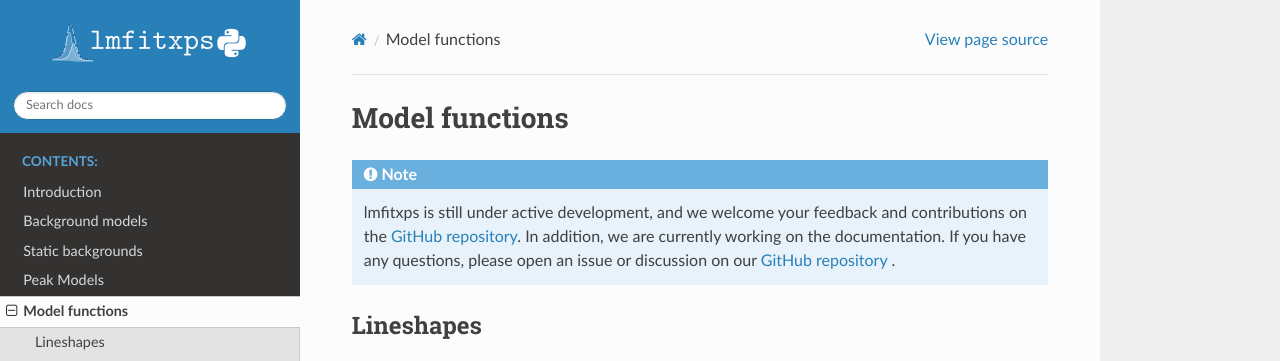
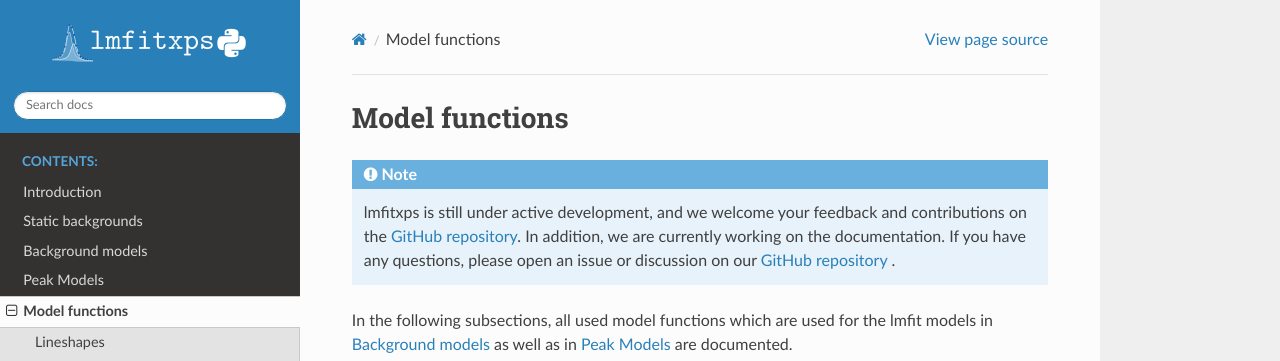
Before and after one commit to Julian-Hochhaus/lmfitxps, a Sphinx documentation site: the page built from docs/lineshapes.rst, in a window 1280 px wide and 900 px high, cut to the strip 0-361 px from the top of the window. Built offline with Sphinx 7.4.7 and the Read the Docs theme 2.0.0, drawn with Linux system fonts in a browser that asks for light colours.

Commit message:
docs,docs,docs

```diff
--- a/docs/backgrounds.rst
+++ b/docs/backgrounds.rst
@@ -1,5 +1,9 @@
+.. _BGModels:
+
 Background models
 =================
+
+
 .. include:: note.rst
 
 
--- a/docs/index.rst
+++ b/docs/index.rst
@@ -10,8 +10,8 @@
    :caption: Contents:
 
    introduction
+   static_backgrounds
    backgrounds
-   static_backgrounds
    peaks
    lineshapes
    usage
--- a/docs/lineshapes.rst
+++ b/docs/lineshapes.rst
@@ -1,6 +1,7 @@
 Model functions
 =================================
 .. include:: note.rst
+In the following subsections, all used model functions which are used for the lmfit models in :ref:`BGModels` as well as in :ref:`PeakModels` are documented.
 
 Lineshapes
 ___________
--- a/docs/peaks.rst
+++ b/docs/peaks.rst
@@ -1,3 +1,5 @@
+.. _PeakModels:
+
 Peak Models
 =================
 .. include:: note.rst
```
